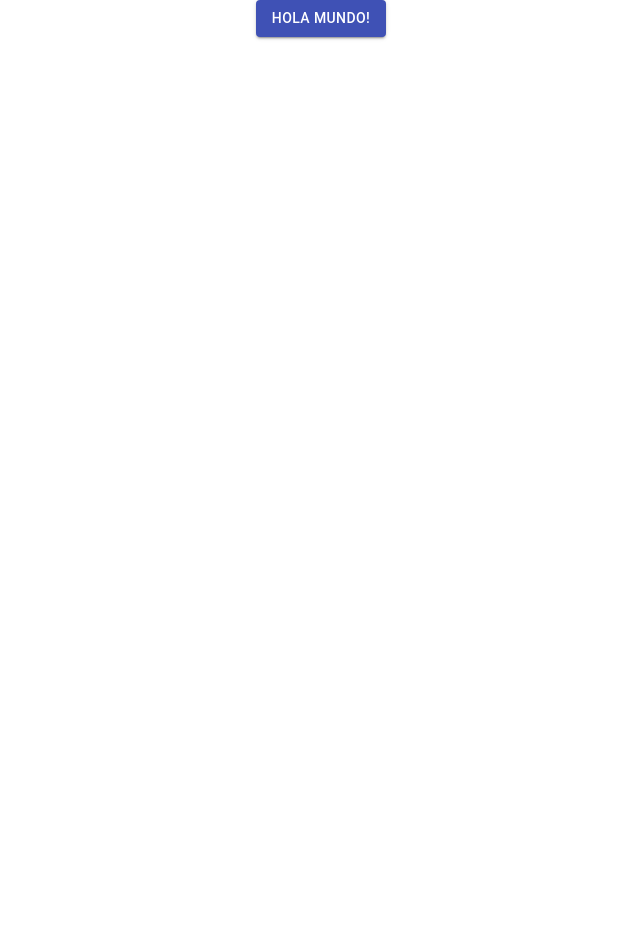
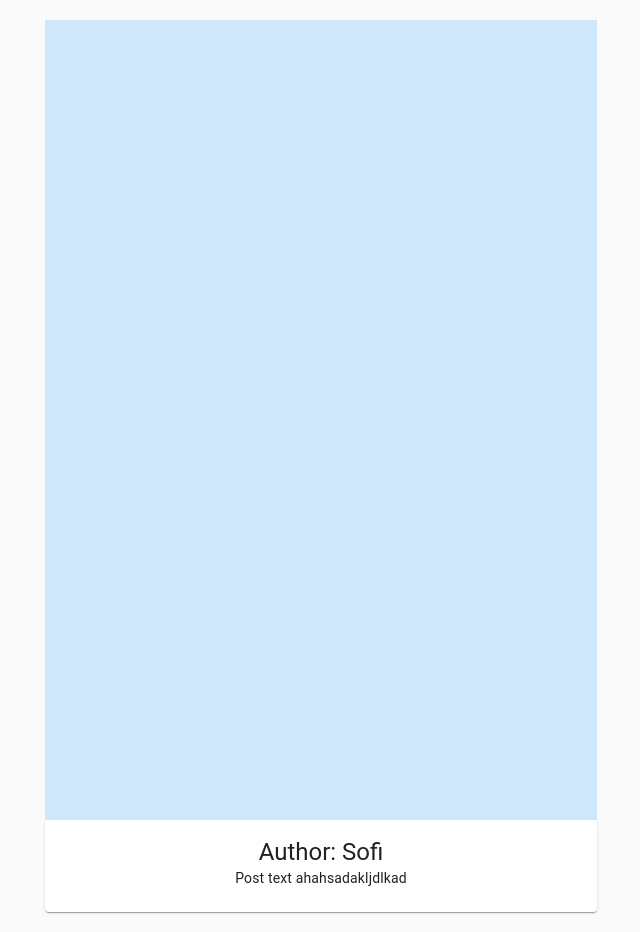
Before and after one commit to sofiasdz/jibber-jabber-ui, a React (Create React App) app: page / in a window 1280 px wide. Shown: the whole page, without its empty margins (319-959 px from the left). Before the commit the page ends 800 px from the top, so only its background shows below. Built offline with nearby package versions, Linux system fonts and the light colour scheme.

Commit message:
wip posts page

```diff
--- a/src/App.tsx
+++ b/src/App.tsx
@@ -2,13 +2,12 @@ import React from 'react';
 import logo from './logo.svg';
 import './App.css';
 import Button from '@material-ui/core/Button';
+import Posts from "./components/Posts/Posts";
 
 function App() {
   return (
     <div className="App">
-      <Button variant="contained" color="primary">
-        Hola Mundo!
-      </Button>
+    <Posts></Posts>
     </div>
   );
 }
--- /dev/null
+++ b/src/Constants/Constants.ts
@@ -0,0 +1 @@
+export const API_BASE_URL = 'http://localhost:8080';
--- /dev/null
+++ b/src/components/Posts/PostCard.tsx
@@ -0,0 +1,43 @@
+
+import React from 'react';
+import { makeStyles } from '@material-ui/core/styles';
+import Card from '@material-ui/core/Card';
+import CardActions from '@material-ui/core/CardActions';
+import CardContent from '@material-ui/core/CardContent';
+import Button from '@material-ui/core/Button';
+import Typography from '@material-ui/core/Typography';
+
+const useStyles = makeStyles({
+    root: {
+        minWidth: 275,
+    },
+    bullet: {
+        display: 'inline-block',
+        margin: '0 2px',
+        transform: 'scale(0.8)',
+    },
+    title: {
+        fontSize: 14,
+    },
+    pos: {
+        marginBottom: 12,
+    },
+});
+
+export default function SimpleCard() {
+    const classes = useStyles();
+    const bull = <span className={classes.bullet}>•</span>;
+
+    return (
+        <Card className={classes.root}>
+            <CardContent>
+                <Typography variant="h5" component="h2">
+                     Author: Sofi
+                </Typography>
+                <Typography variant="body2" component="p">
+                 Post text ahahsadakljdlkad
+                </Typography>
+            </CardContent>
+        </Card>
+    );
+}
--- /dev/null
+++ b/src/components/Posts/Posts.tsx
@@ -0,0 +1,48 @@
+import React, {Component} from 'react'
+import ReactDOM from 'react-dom';
+import Box from '@material-ui/core/Box';
+import CssBaseline from '@material-ui/core/CssBaseline';
+import Typography from '@material-ui/core/Typography';
+import Container from '@material-ui/core/Container';
+import SimpleCard from "./PostCard";
+
+export type State = {
+
+}
+class Posts extends Component<State, any>{
+
+    handleSubmitPost = (title: string, description: string, link: string) => {
+      /*  let topic = this.props.location.state.topic;
+        createPost(title, description, link, topic.id,"post")
+            .then(() => {
+                this.setState({errorMessage: ''});
+                this.props.history.push('/main/topic/' + topic.id, {topic: topic})
+                toast('Post successfully created!')
+            })
+            .catch((err) => {
+                if (err.status === 409) this.setState({errorMessage: 'Title already in use'});
+                else this.setState({errorMessage: 'An error occurred creating the post!'});
+            })*/
+    }
+
+    private handleCancel() {
+        /*let topic = this.props.location.state.topic;
+        this.props.history.push('/main/topic/' + topic.id, {topic: topic});*/
+    }
+
+
+    render() {
+        return(
+        <Box component="span" m={1} >
+            <React.Fragment>
+                <CssBaseline />
+                <Container maxWidth="sm">
+                    <Typography component="div" style={{ backgroundColor: '#cfe8fc', height: '100vh' }} />
+                    <SimpleCard></SimpleCard>
+                </Container>
+            </React.Fragment>
+        </Box>
+        )
+    }
+}
+export default Posts
```
Also changed, not shown: src/Api/PostApi.ts (added, +30 -0 lines), src/components/Types/Types.ts (added, +7 -0 lines), 1 other file (tests, documents, lock files or other folders).
